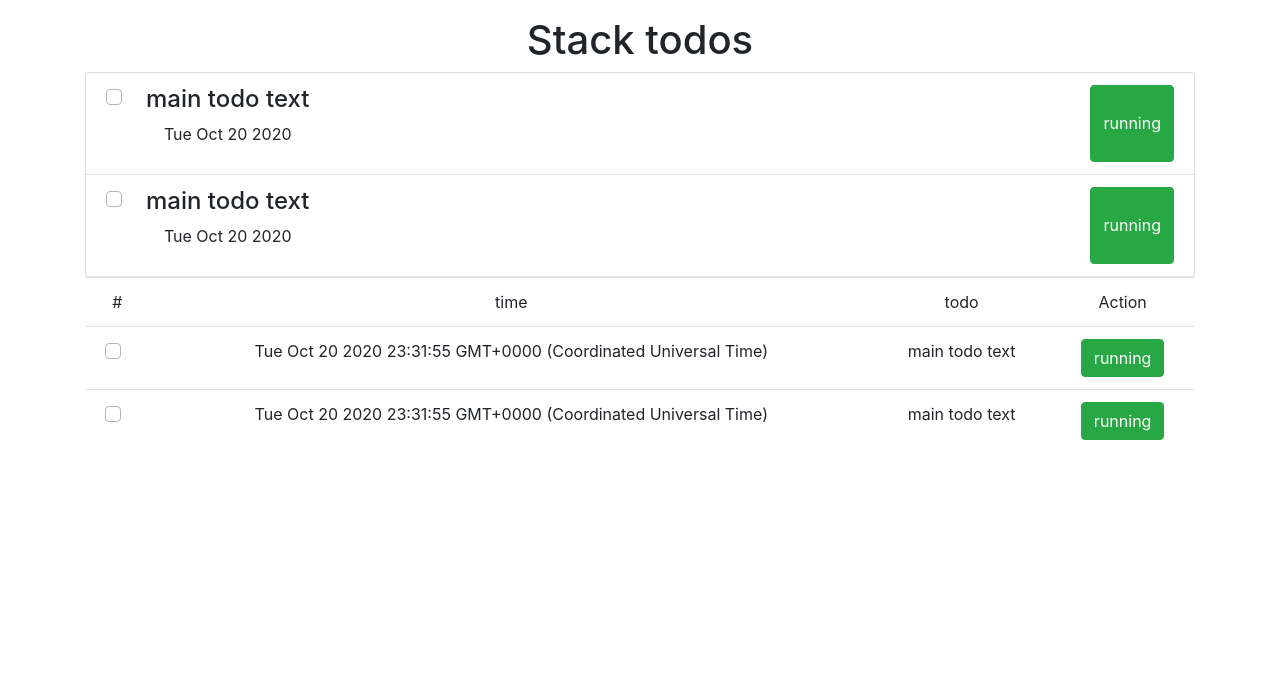
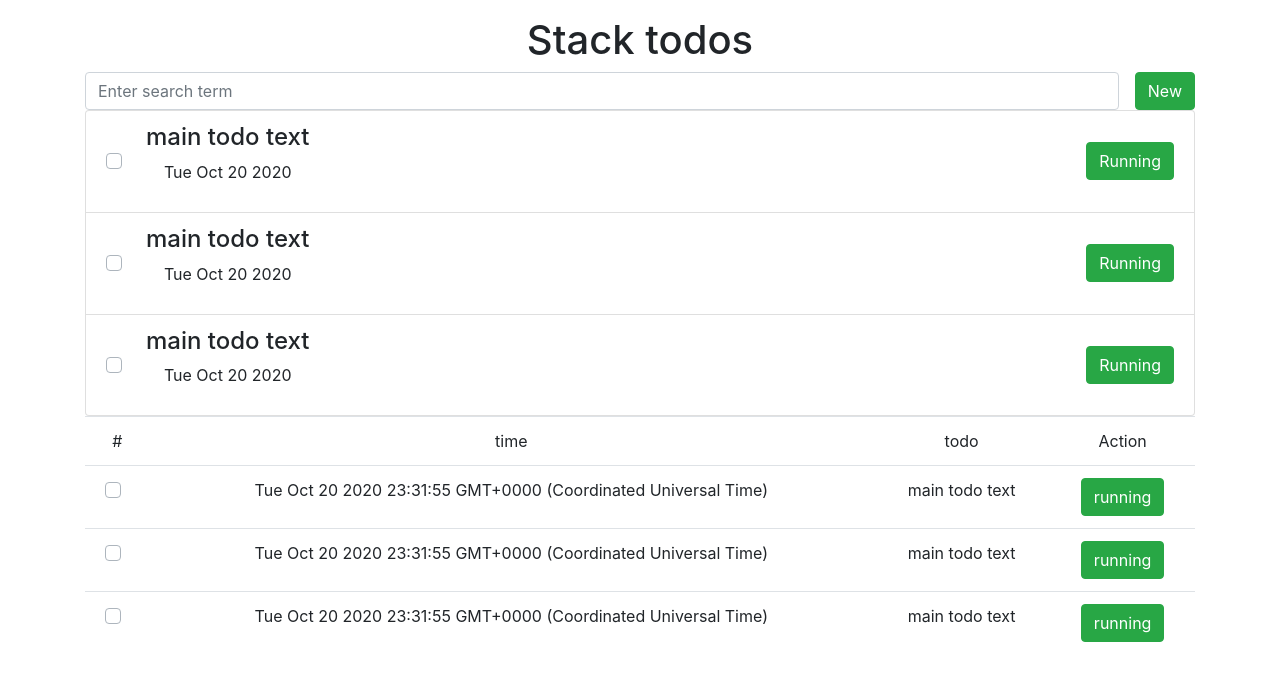
Before and after one commit to ziaul888/stacktodo, a React (Create React App) app: page / in a window 1280 px wide. Shown: the top 680 px of the page. Built offline with nearby package versions, Linux system fonts and the light colour scheme.

Commit message:
add select and complete

```diff
--- a/package.json
+++ b/package.json
@@ -11,7 +11,8 @@
     "react": "^16.14.0",
     "react-dom": "^16.14.0",
     "react-scripts": "3.4.3",
-    "reactstrap": "^8.6.0"
+    "reactstrap": "^8.6.0",
+    "shortid": "^2.2.16"
   },
   "scripts": {
     "start": "react-scripts start",
--- a/src/components/Form/index.jsx
+++ b/src/components/Form/index.jsx
@@ -6,55 +6,49 @@
 
 state={
 text:'',
-       descriptrtion: ""
+description: ''
 }
-    hnadleChange=(event)=>{
+handleChange = event => {
     this.setState({
-              [event.target.name]:event.target.value
-        })
-    }
-    hnadleSubmit=event=>{
-        event.preventDafault()
-        this.props.createTodo(this.state)
-        event.target.reset()
-        this.setState({text:'', descriptrtion:''})
-    }
+        [event.target.name]: event.target.value
+    });
+};
+
+handleSubmit = event => {
+    event.preventDefault();
+    this.props.createTodo(this.state);
+    event.target.reset();
+    this.setState({ text: '', description: '' });
+};
 render() {
     return (
-            <div>
-
         <Form onSubmit={this.handleSubmit}>
             <FormGroup>
-                        <label>Enter task</label>
+                <Label>Enter Task</Label>
                 <Input
-                        type="text"
-                        placeholder="do osme code"
-                        name="text"
+                    placeholder='do some code'
+                    name='text'
                     value={this.state.text}
-                        onChange={this.hnadleChange}
+                    onChange={this.handleChange}
                 />
             </FormGroup>
-
-                </Form>
-                <Form onSubmit={this.handleSubmit}>
             <FormGroup>
-                        <label>Describe TAsk</label>
+                <Label>Describe Task</Label>
                 <Input
-                        type="textarea"
-                        placeholder="do osme code"
-                        name="descriptrtion"
-                        value={this.state.descriptrtion}
-                        onChange={this.hnadleChange}
+                    type='textarea'
+                    placeholder='Write some short description about your task'
+                    name='description'
+                    value={this.state.description}
+                    onChange={this.handleChange}
                 />
             </FormGroup>
-
+            <Button type='submit'>Create Task</Button>
         </Form>
-            </div>
     );
 }
 }
 
-TodoForm.propType ={
+TodoForm.propTypes ={
 createTodo: PropTypes.func.isRequired
 };
 
--- /dev/null
+++ b/src/components/controller/Search-panel.jsx
@@ -0,0 +1,24 @@
+import React from "react"
+import {Input,Button} from "reactstrap"
+import PropTypes from 'prop-types'
+
+const SearchPanel=({term,handleSearch,toggleForm})=>{
+    return(
+        <div className="d-flex">
+            <Input  placeholder="Enter search term" className="mr-3"
+            value={term}
+            onChange={e => handleSearch(e.target.value)} />
+          <Button color="success" onClick={toggleForm}>
+              New
+          </Button>
+        </div>
+    )
+}
+
+SearchPanel.propTypes={
+    term:PropTypes.string.isRequired,
+    handleSearch:PropTypes.func.isRequired,
+    toggleForm:PropTypes.func.isRequired
+}
+
+export default SearchPanel
--- /dev/null
+++ b/src/components/controller/index.jsx
@@ -0,0 +1,21 @@
+import React from 'react'
+import SearchPanel from "./Search-panel"
+import PropTypes from 'prop-types'
+
+
+const  Controller=({term,handleSearch,toggleForm})=>(
+     <div>
+         <SearchPanel
+         term={term}
+         handleSearch={handleSearch}
+         toggleForm={toggleForm}
+         />
+     </div>
+)
+
+Controller.propTypes={
+    term:PropTypes.string.isRequired,
+    handleSearch:PropTypes.func.isRequired,
+    toggleForm:PropTypes.func.isRequired
+}
+export default Controller
--- a/src/components/listView/index.jsx
+++ b/src/components/listView/index.jsx
@@ -3,17 +3,22 @@
 import { ListGroupItem, CustomInput, Button, ListGroup} from 'reactstrap'
 
 //
-const ListItem =({todo, toggleSelect, toggleCompleate })=>{
+const ListItem =({todo, toggleSelect, toggleComplete })=>{
 return(
-<ListGroupItem className="d-flex align-center ">
+<ListGroupItem className="d-flex align-items-center ">
     <CustomInput type="checkbox" id={todo.id} checked={todo.isSelect} onChange={()=>toggleSelect(todo.id)}
         />
         <div className="mx-3">
             <h4>{todo.text}</h4>
             <p> {todo.time.toDateString()}</p>
         </div>
-        <Button className="ml-auto" color={todo.isComplate ? 'danger' : 'success' } onClick={()=>
-            toggleCompleate(todo.id)}>{todo.isComplate ? 'compelte': 'running'}</Button>
+        <Button
+				className='ml-auto'
+				color={todo.isComplete ? 'danger' : 'success'}
+				onClick={() => toggleComplete(todo.id)}
+			>
+				{todo.isComplete ? 'Completed' : 'Running'}
+			</Button>
 </ListGroupItem>
 )
 }
@@ -21,23 +26,27 @@
 ListItem.propType={
 todo:PropTypes.object.isRequired,
 toggleSelect:PropTypes.func.isRequired,
-toggleCompleate:PropTypes.func.isRequired
+toggleComplete:PropTypes.func.isRequired
 
 }
 
-const ListView =({todos,toggleCompleate,toggleSelect})=>{
-return(
-<ListGroup>
-    {todos.map(todo=>(
-    <ListItem key={todo.id} todo={todo} toggleSelect={toggleSelect} toggleCompleate={toggleCompleate} />
-    ))}
-
-</ListGroup>
-)
-}
+const ListView = ({ todos, toggleSelect, toggleComplete }) => {
+	return (
+		<ListGroup>
+			{todos.map(todo => (
+				<ListItem
+					key={todo.id}
+					todo={todo}
+					toggleSelect={toggleSelect}
+					toggleComplete={toggleComplete}
+				/>
+			))}
+		</ListGroup>
+	);
+};
 ListView.propType={
 todos:PropTypes.object.isRequired,
 toggleSelect:PropTypes.func.isRequired,
-toggleCompleate: PropTypes.func.isRequired}
+toggleComplete: PropTypes.func.isRequired}
 
 export default ListView
--- a/src/components/tableview/index.jsx
+++ b/src/components/tableview/index.jsx
@@ -2,7 +2,7 @@
 import {CustomInput, Button,Table} from 'reactstrap'
 import PropTypes from 'prop-types'
 
-const  RowItem=({todo,toggleCompleate, toggleSelect})=>
+const  RowItem=({todo,toggleComplete, toggleSelect})=>
 
 
     (
@@ -20,9 +20,9 @@
          </td>
     <td>{todo.text}</td>
      <td>
-         <Button color={todo.isComplate ? 'danger' : 'success' } onClick={()=>
-            toggleCompleate(todo.id)}>
-                {todo.isComplate ? 'compelte': 'running'}
+         <Button color={todo.isComplete ? 'danger' : 'success' } onClick={()=>
+            toggleComplete(todo.id)}>
+                {todo.isComplete ? 'completed': 'running'}
 
          </Button>
      </td>
@@ -33,11 +33,11 @@
 RowItem.propType={
     todo:PropTypes.object.isRequired,
     toggleSelect:PropTypes.func.isRequired,
-    toggleCompleate:PropTypes.func.isRequired
+    toggleComplete:PropTypes.func.isRequired
 
     }
 
-const TableView =({todos,toggleSelect,toggleCompleate})=>(
+const TableView =({todos,toggleSelect,toggleComplete})=>(
  <Table>
      <thead>
          <tr>
@@ -53,7 +53,7 @@
                 <RowItem
                 key={todo.id}
                 todo={todo}
-                toggleCompleate={toggleCompleate}
+                toggleComplete={toggleComplete}
                 toggleSelect={toggleSelect}
                 />
                 ))
@@ -64,6 +64,6 @@
 TableView.propType={
     todos:PropTypes.object.isRequired,
     toggleSelect:PropTypes.func.isRequired,
-    toggleCompleate: PropTypes.func.isRequired}
+    toggleComplete: PropTypes.func.isRequired}
 
     export default TableView
--- a/src/components/todos/index.jsx
+++ b/src/components/todos/index.jsx
@@ -1,6 +1,10 @@
 import React, { Component } from 'react';
+import shortid from "shortid"
 import ListView from '../listView';
 import TableView from '../tableview';
+import Controller from '../controller'
+import {Modal, ModalBody, ModalHeader} from "reactstrap"
+import TodoForm from '../Form';
 
 
 class Todos extends Component {
@@ -22,32 +26,88 @@
                 isComplete:false,
                 isSelect:false
 
+            },
+            {
+                id:'aewasjdrfk084red',
+                text:'main todo text',
+                time : new Date(),
+                isComplete:false,
+                isSelect:false
+
             }
-         ]
+         ],
+         isOpenTodoForm:false,
+         searchTerm:""
 
      }
 
-     toggleCompelete=(todoId)=>{
+     toggleComplete=(todoId)=>{
+        const todos = [...this.state.todos]
+        const todo = todos.find(t=>t.id ===todoId)
+        todo.isComplete= !todo.isComplete
+
+        this.setState({todos})
 
      }
     toggleSelect=(todoId)=>{
+        const todos = [...this.state.todos]
+        const todo = todos.find(t=>t.id ===todoId)
+        todo.isSelect= !todo.isSelect
+
+        this.setState({todos})
 
     }
+    handleSearch=()=>{
+
+    }
+   toggleForm=()=>{
+    this.setState({
+        isOpenTodoForm: !this.state.isOpenTodoForm
+    })
+   }
+   createTodo = todo => {
+    todo.id = shortid.generate();
+    todo.time = new Date();
+    todo.isComplete = false;
+    todo.isSelect = false;
+
+    const todos = [todo, ...this.state.todos];
+    this.setState({ todos });
+    this.toggleForm();
+};
+
 
 
     render() {
         return (
             <div className="dispaly-4 text-center mb-2">
                 <h1> Stack todos</h1>
+                <Controller
+                term={this.state.searchTerm}
+                toggleForm={this.toggleForm}
+                handleSearch={this.handleSearch}
+                />
                 <div>
                 <ListView todos={this.state.todos}
-                toggleCompleate={this.state.toggleCompelete}
+                toggleComplete={this.toggleComplete}
                 toggleSelect={this.toggleSelect}/>
                 <TableView
                 todos={this.state.todos}
-                toggleCompleate={this.state.toggleCompelete}
+                toggleComplete={this.toggleComplete}
                 toggleSelect={this.toggleSelect}/>
                 </div>
+                <Modal
+					isOpen={this.state.isOpenTodoForm}
+					toggle={this.toggleForm}
+				>
+					<ModalHeader toggle={this.toggleForm}>
+						Create New Todo Item
+					</ModalHeader>
+					<ModalBody>
+						<TodoForm createTodo={this.createTodo} />
+					</ModalBody>
+				</Modal>
+
             </div>
         );
     }
```
Also changed, not shown: 1 other file (tests, documents, lock files or other folders). Lines whose indentation alone changed are shown as unchanged.
